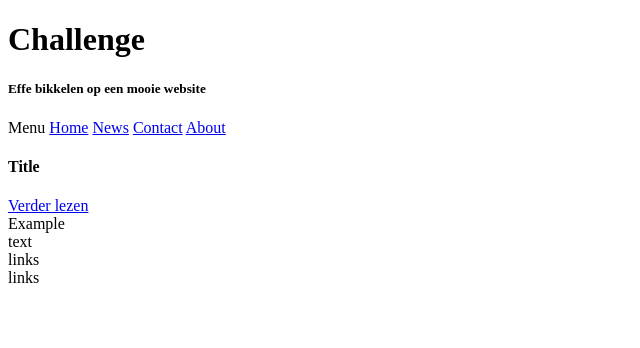
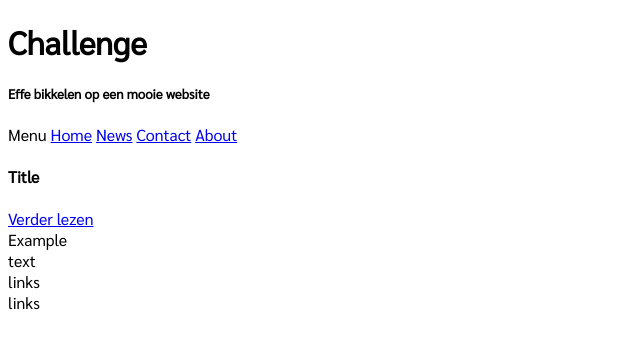
Before and after one commit to angelobrando/Challenge-2019, a plain HTML site: page index.html in a window 1280 px wide. Shown: the whole page, without its empty margins (0-640 px from the left). Drawn offline with Linux system fonts and the light colour scheme.

Commit message:
Opdracht 3

```diff
--- a/index.html
+++ b/index.html
@@ -2,6 +2,8 @@
 <html>
 <head>
     <link rel="stylesheet" type="text/css" href="main.css">
+    <link href="https://fonts.googleapis.com/css?family=Sarabun" rel="stylesheet">
+    <!-- for de bold versie kan ik gewoon de style verandere-->
 </head>
 <body>
 <header>
--- a/main.css
+++ b/main.css
@@ -0,0 +1,3 @@
+body{
+    font-family: 'Sarabun';
+}
```
